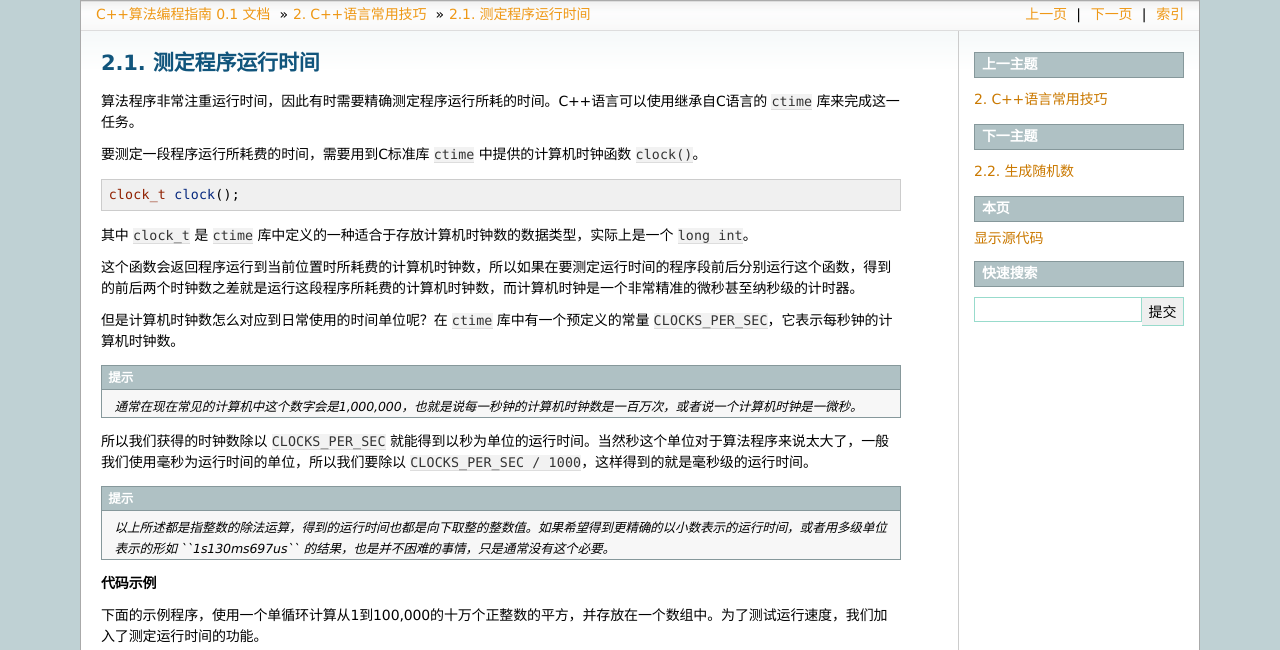
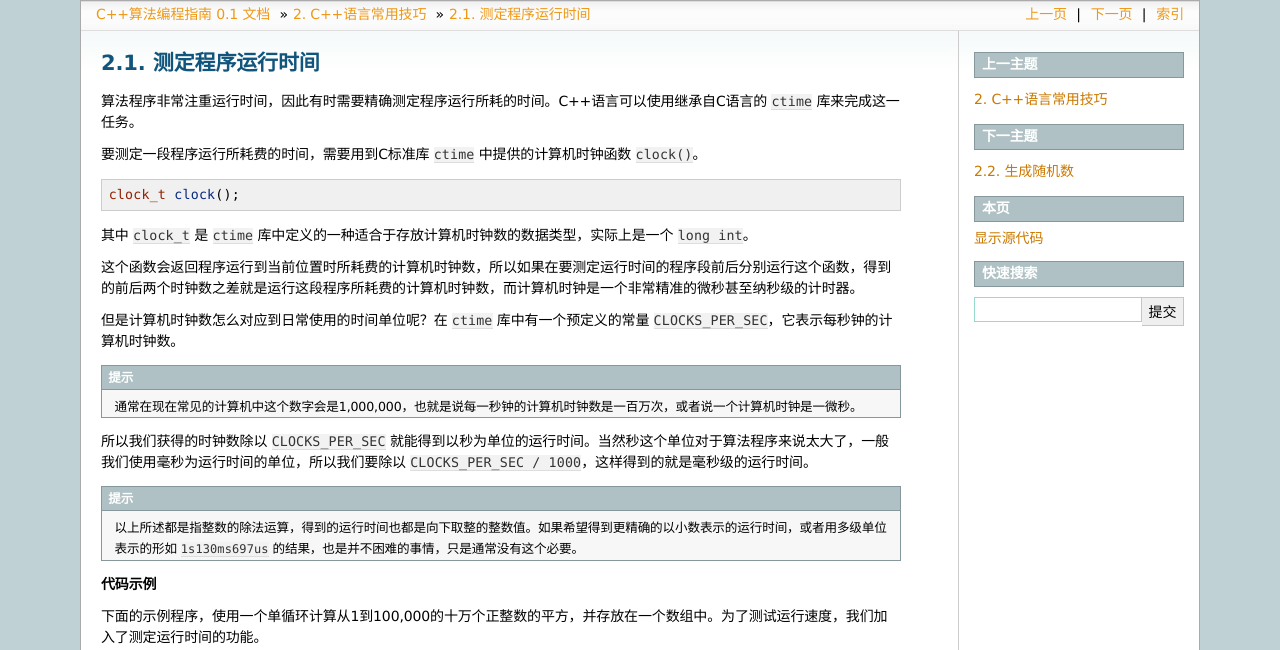
Before and after one commit to majorli/algo_guide, a Sphinx documentation site: the page built from source/ch01/110_running_time.rst, in a window 1280 px wide, cut to the strip 0-650 px from the top of the page. Built offline with Sphinx 7.4.7, drawn with Linux system fonts in a browser that asks for light colours.

Commit message:
20191028_2150

```diff
--- a/source/ch01/110_running_time.rst
+++ b/source/ch01/110_running_time.rst
@@ -17,13 +17,13 @@
 
 .. hint::
 
-   *通常在现在常见的计算机中这个数字会是1,000,000，也就是说每一秒钟的计算机时钟数是一百万次，或者说一个计算机时钟是一微秒。*
+   通常在现在常见的计算机中这个数字会是1,000,000，也就是说每一秒钟的计算机时钟数是一百万次，或者说一个计算机时钟是一微秒。
 
 所以我们获得的时钟数除以 ``CLOCKS_PER_SEC`` 就能得到以秒为单位的运行时间。当然秒这个单位对于算法程序来说太大了，一般我们使用毫秒为运行时间的单位，所以我们要除以 ``CLOCKS_PER_SEC / 1000``，这样得到的就是毫秒级的运行时间。
 
 .. hint::
 
-   *以上所述都是指整数的除法运算，得到的运行时间也都是向下取整的整数值。如果希望得到更精确的以小数表示的运行时间，或者用多级单位表示的形如 ``1s130ms697us`` 的结果，也是并不困难的事情，只是通常没有这个必要。*
+   以上所述都是指整数的除法运算，得到的运行时间也都是向下取整的整数值。如果希望得到更精确的以小数表示的运行时间，或者用多级单位表示的形如 ``1s130ms697us`` 的结果，也是并不困难的事情，只是通常没有这个必要。
 
 **代码示例**
 
--- a/source/ch02/sec01/211_gcd_lcm.rst
+++ b/source/ch02/sec01/211_gcd_lcm.rst
@@ -22,7 +22,7 @@
 
 .. math::
 
-    a\gt b\implies \gcd(a,b)=\gcd(a\mod b,b)
+    a\gt b\implies \gcd(a,b)=\gcd(a \mod b,b)
 
 辗转相除法就是利用上面的两条性质，不断地用大数去除小数，把大的那个数变成它除小的那个数的余数，直到其中有一个数变为0，此时另一个数就是要求的最大公因数。举例说明如下。
 
@@ -75,7 +75,7 @@
 
 .. attention::
 
-    *以上算法仅对0和正整数有效，尽管对于绝大部分算法程序已经足够，但也可能出现需要处理负数的情况，请自行设法修改以适应负数。*
+    以上算法仅对0和正整数有效，尽管对于绝大部分算法程序已经足够，但也可能出现需要处理负数的情况，请自行设法修改以适应负数。
 
 
 最小公倍数
```
Also changed, not shown: source/ch01/120_random_nums.rst (+23 -2 lines), source/conf.py (line endings or trailing spaces), 1 other file.
